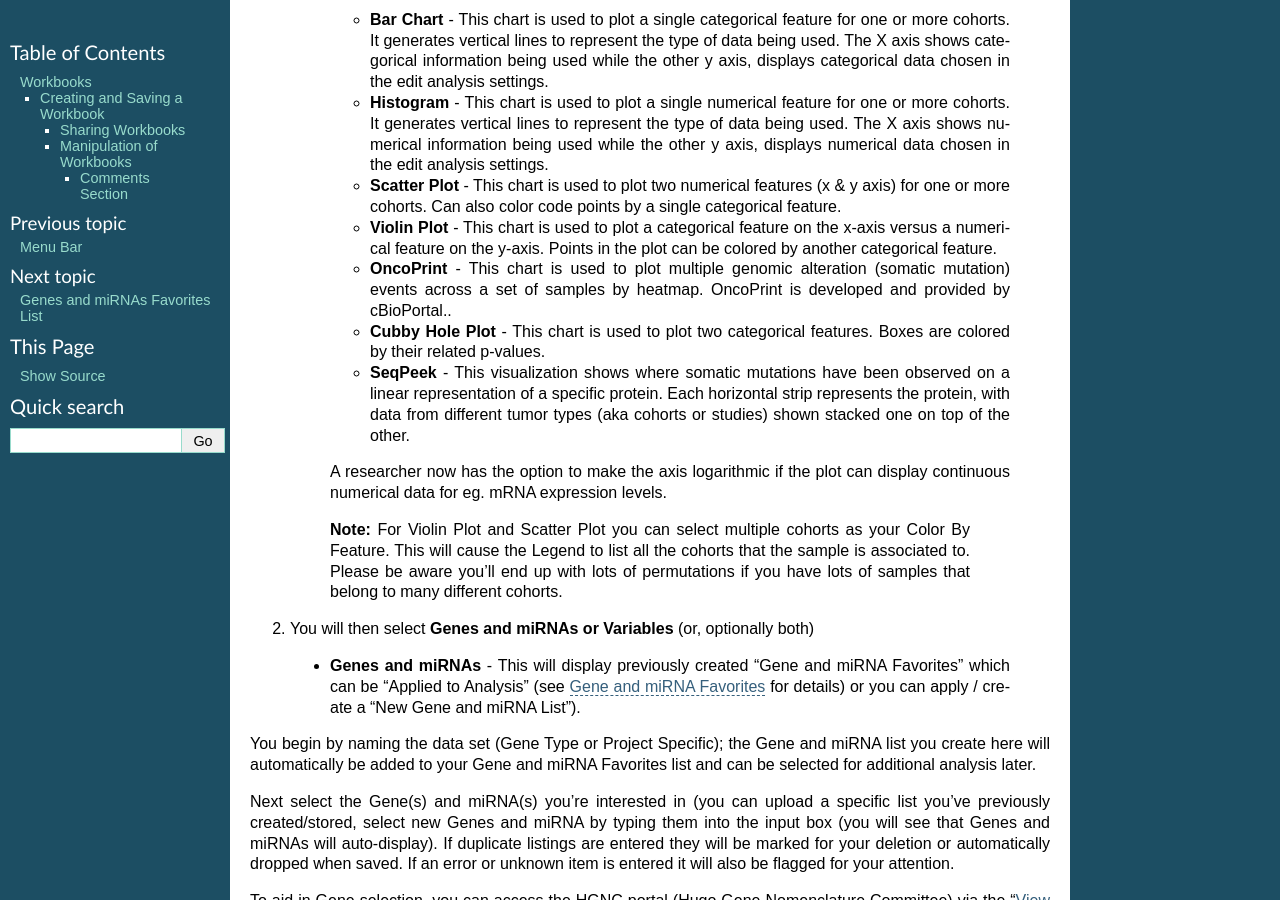
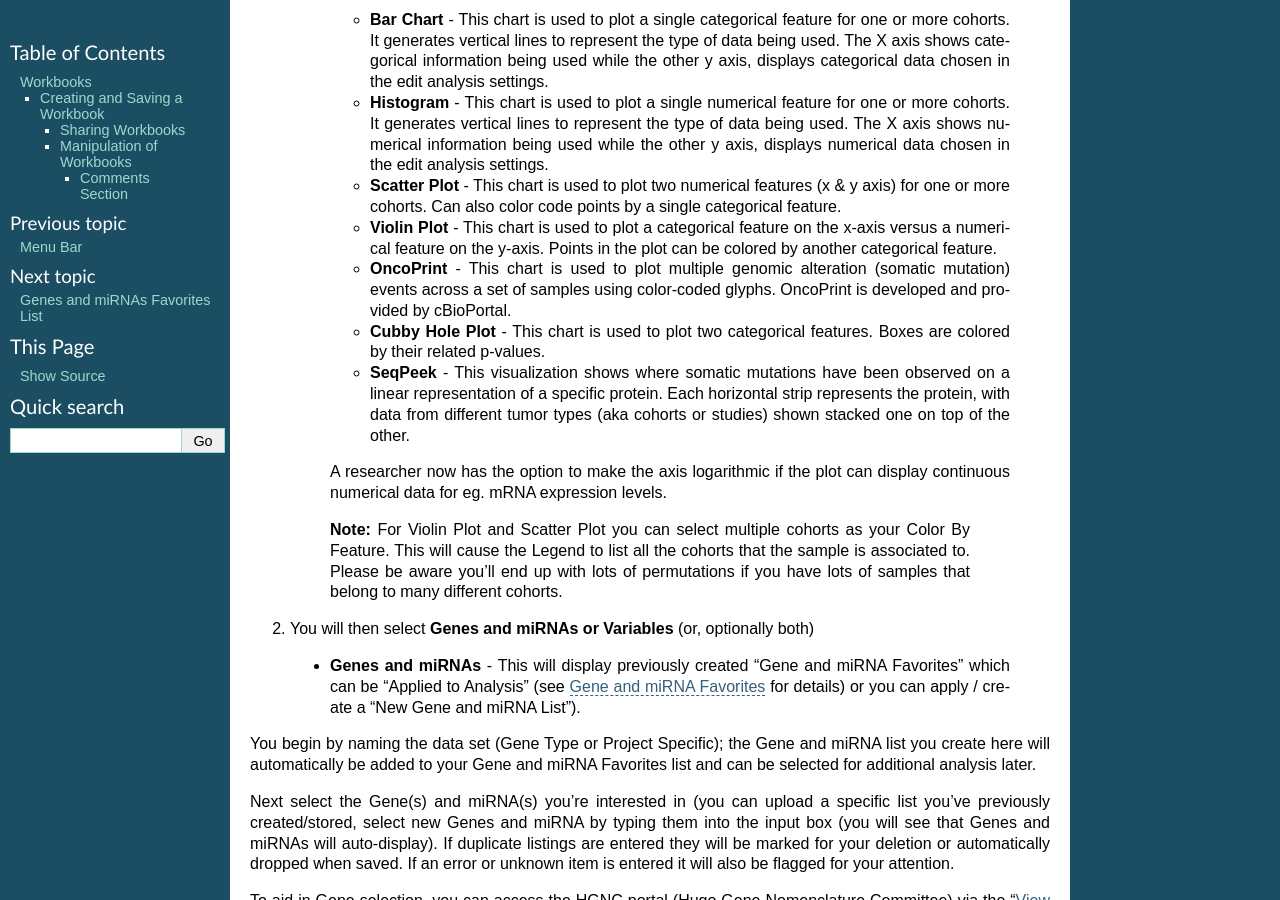
Before and after one commit to isb-cgc/readthedocs, a Sphinx documentation site: the page built from docs/source/sections/webapp/Workbooks.rst, in a window 1280 px wide and 900 px high, scrolled down 798 px. Built offline with Sphinx 7.4.7, drawn with Linux system fonts in a browser that asks for light colours; pages that are not in the unit, such as notebooks, are missing from menus.

Commit message:
updated with Suzanne's comment

```diff
--- a/docs/source/sections/webapp/Workbooks.rst
+++ b/docs/source/sections/webapp/Workbooks.rst
@@ -37,7 +37,7 @@ To create a **workbook** from Your Dashboard, click on the **“Create a New Wor
 
     - **Violin Plot** - This chart is used to plot a categorical feature on the x-axis versus a numerical feature on the y-axis. Points in the plot can be colored by another categorical feature.
 
-    - **OncoPrint** - This chart is used to plot multiple genomic alteration (somatic mutation) events across a set of samples by heatmap. OncoPrint is developed and provided by cBioPortal..
+    - **OncoPrint** - This chart is used to plot multiple genomic alteration (somatic mutation) events across a set of samples using color-coded glyphs. OncoPrint is developed and provided by cBioPortal.
 
     - **Cubby Hole Plot** - This chart is used to plot two categorical features. Boxes are colored by their related p-values.
 
```
